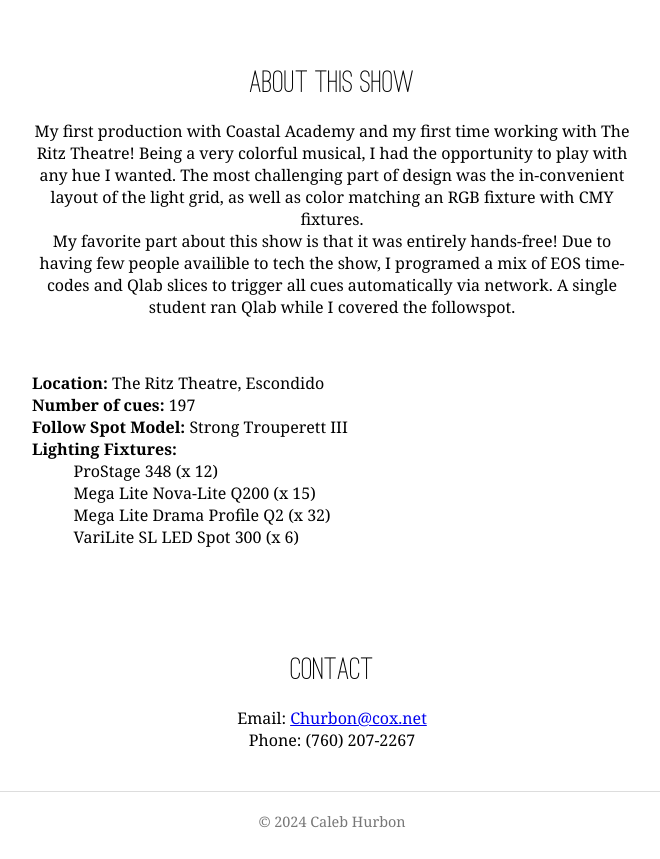
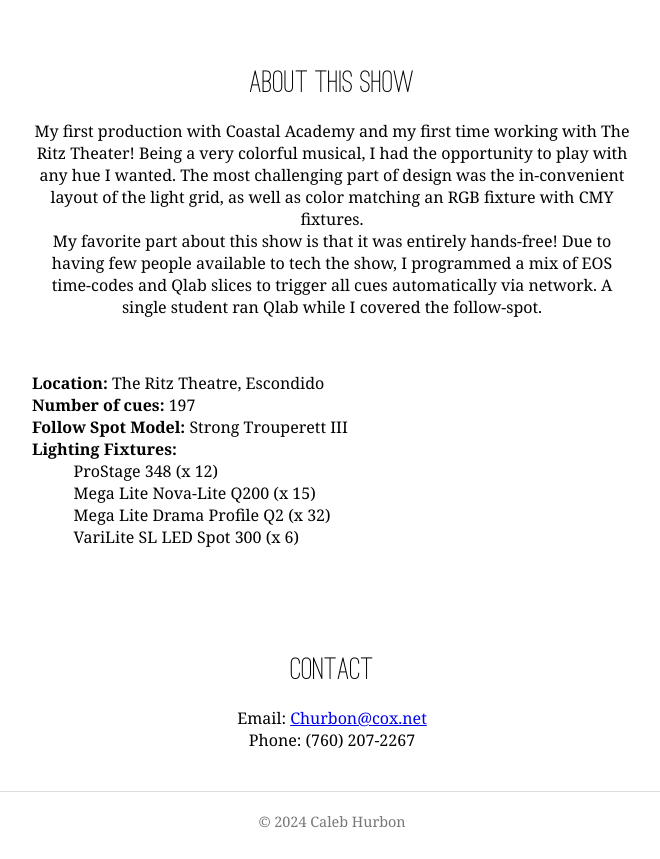
Before and after one commit to CalebHurbon/portfolio, a plain HTML site: page suess.html in a window 1280 px wide. Shown: the part 860-1719 px from the top of the page, without its empty margins (308-968 px from the left). Drawn offline with Linux system fonts and the light colour scheme; files whose address does not match are found by name.

Commit message:
Update suess.html

```diff
--- a/suess.html
+++ b/suess.html
@@ -198,10 +198,10 @@
 <section id="about">
   <h2>About this Show</h2>
   <p style="text-align:center; max-width:600px; margin:auto;">
-    My first production with Coastal Academy and my first time working with The Ritz Theatre! Being a very colorful musical, I had the opportunity to play with any hue I wanted. The most challenging part of design was the in-convenient layout of the light grid, as well as color matching an RGB fixture with CMY fixtures.
+    My first production with Coastal Academy and my first time working with The Ritz Theater! Being a very colorful musical, I had the opportunity to play with any hue I wanted. The most challenging part of design was the in-convenient layout of the light grid, as well as color matching an RGB fixture with CMY fixtures.
 
 
-    <br>My favorite part about this show is that it was entirely hands-free! Due to having few people availible to tech the show, I programed a mix of EOS time-codes and Qlab slices to trigger all cues automatically via network. A single student ran Qlab while I covered the followspot.
+    <br>My favorite part about this show is that it was entirely hands-free! Due to having few people available to tech the show, I programmed a mix of EOS time-codes and Qlab slices to trigger all cues automatically via network. A single student ran Qlab while I covered the follow-spot.
   </p>
 
 <p>&nbsp;</p>
```
